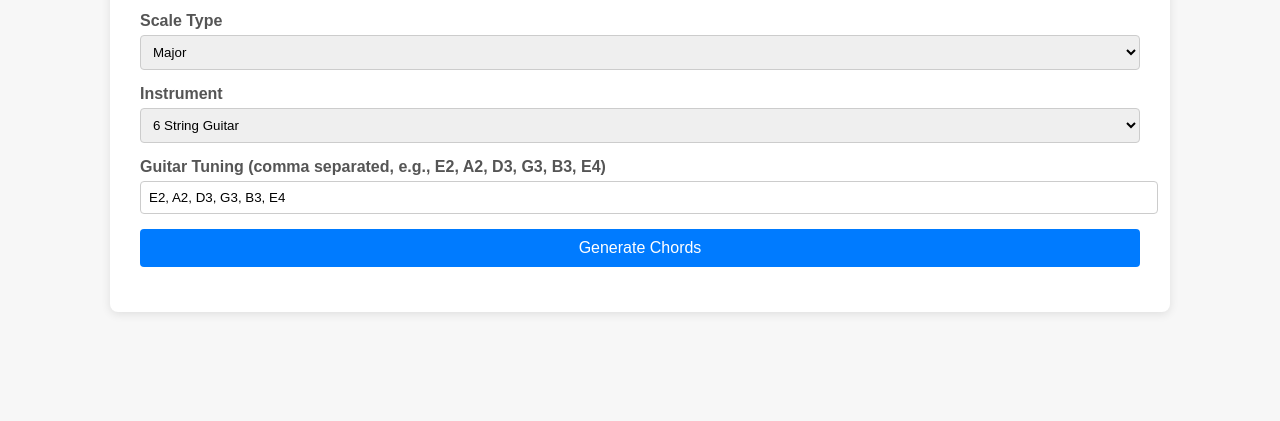
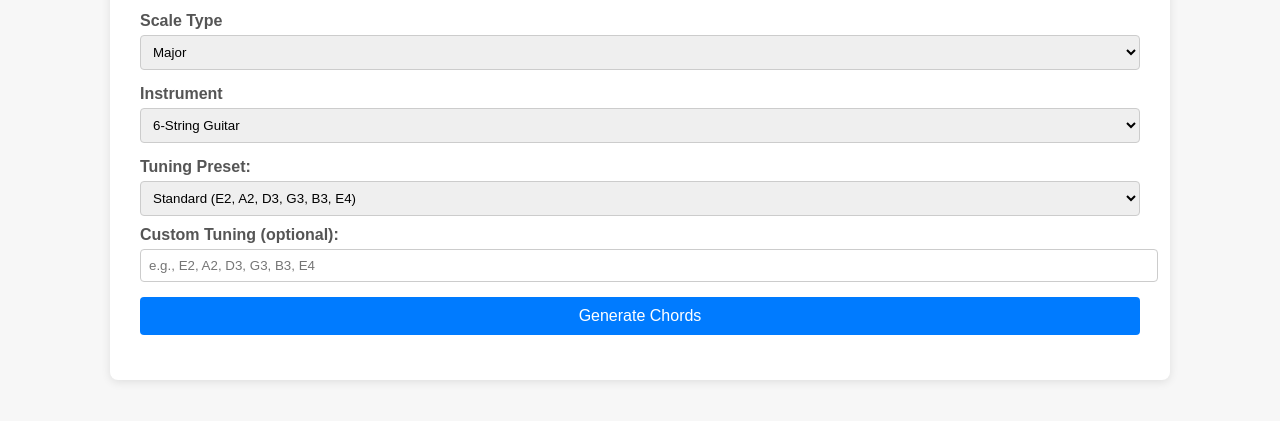
Before and after one commit to ruoso/explore-scales, a plain HTML site: page scale-explorer.html in a window 1280 px wide. Shown: the part 179-600 px from the top of the page. Drawn offline with Linux system fonts and the light colour scheme.

Commit message:
preset and custom tuning

```diff
--- a/scale-explorer.html
+++ b/scale-explorer.html
@@ -2,7 +2,7 @@
 <html lang="en">
 <head>
   <meta charset="UTF-8">
-  <title>Harmonic Scale Explorer - Custom Tuning, DFS, and SVG Diagrams</title>
+  <title>Harmonic Scale Explorer - Extended Tunings with Customization</title>
   <style>
     body {
       font-family: Arial, sans-serif;
@@ -95,16 +95,14 @@
       <div class="form-group">
         <label for="instrument">Instrument</label>
         <select id="instrument" required>
-          <option value="6guitar">6 String Guitar</option>
-          <option value="7guitar">7 String Guitar</option>
+          <!-- Multiple guitar instrument options and Piano -->
+          <option value="6guitar">6‑String Guitar</option>
+          <option value="7guitar">7‑String Guitar</option>
           <option value="piano">Piano</option>
         </select>
       </div>
-      <!-- Custom tuning input for guitar -->
-      <div class="form-group" id="tuningGroup">
-        <label for="guitarTuning">Guitar Tuning (comma separated, e.g., E2, A2, D3, G3, B3, E4)</label>
-        <input type="text" id="guitarTuning" value="E2, A2, D3, G3, B3, E4">
-      </div>
+      <!-- Tuning controls appear when a guitar instrument is selected -->
+      <div class="form-group" id="tuningGroup"></div>
       <button type="submit" class="submit-btn">Generate Chords</button>
     </form>
     <div id="results" class="result"></div>
@@ -113,29 +111,41 @@
   <script>
     // Constants and Default Tunings
     const notes = ["C", "C#", "D", "D#", "E", "F", "F#", "G", "G#", "A", "A#", "B"];
+    const tuningPresets = {
+      "6guitar": [
+        { name: "Standard", tuning: "E2, A2, D3, G3, B3, E4" },
+        { name: "Drop D", tuning: "D2, A2, D3, G3, B3, E4" },
+        { name: "Open G", tuning: "D2, G2, D3, G3, B3, D4" },
+        { name: "Open D", tuning: "D2, A2, D3, F#3, A3, D4" },
+        { name: "DADGAD", tuning: "D2, A2, D3, G3, A3, D4" },
+        { name: "Open C", tuning: "C2, G2, C3, G3, E3, G3" }
+      ],
+      "7guitar": [
+        { name: "Standard", tuning: "B1, E2, A2, D3, G3, B3, E4" },
+        { name: "Brazilian", tuning: "C1, E2, A2, D3, G3, B3, E4" }
+      ]
+    };
     const defaultTuning6 = "E2, A2, D3, G3, B3, E4";
     const defaultTuning7 = "B1, E2, A2, D3, G3, B3, E4";
 
-    // Chord qualities, Roman numeral mapping, and function labels.
+    // Chord qualities, Roman numeral mapping, and functional labels.
     const chordQualities = {
       major: ["major", "minor", "minor", "major", "major", "minor", "diminished"],
       minor: ["minor", "diminished", "major", "minor", "minor", "major", "major"],
       harmonicMinor: ["minor", "diminished", "augmented", "minor", "major", "major", "diminished"]
     };
-
     const romanMapping = {
       major: ["I", "ii", "iii", "IV", "V", "vi", "vii°"],
       minor: ["i", "ii°", "III", "iv", "v", "VI", "VII"],
       harmonicMinor: ["i", "ii°", "III+", "iv", "V", "VI", "vii°"]
     };
-
     const functionsMapping = {
       major: ["Tonic", "Supertonic", "Mediant", "Subdominant", "Dominant", "Submediant", "Leading Tone"],
       minor: ["Tonic", "Supertonic", "Mediant", "Subdominant", "Dominant", "Submediant", "Subtonic"],
       harmonicMinor: ["Tonic", "Supertonic", "Mediant", "Subdominant", "Dominant", "Submediant", "Leading Tone"]
     };
 
-    // Show/hide custom tuning input based on instrument selection.
+    // Show/hide and populate tuning controls based on instrument selection.
     const instrumentSelect = document.getElementById("instrument");
     const tuningGroup = document.getElementById("tuningGroup");
     instrumentSelect.addEventListener("change", function() {
@@ -143,14 +153,39 @@
         tuningGroup.style.display = "none";
       } else {
         tuningGroup.style.display = "block";
-        if (this.value === "6guitar") {
-          document.getElementById("guitarTuning").value = defaultTuning6;
-        } else if (this.value === "7guitar") {
-          document.getElementById("guitarTuning").value = defaultTuning7;
-        }
+        populateTuningControls(this.value);
       }
     });
     instrumentSelect.dispatchEvent(new Event("change"));
+
+    function populateTuningControls(instrument) {
+      let presets = tuningPresets[instrument];
+      tuningGroup.innerHTML = "";
+      let presetLabel = document.createElement("label");
+      presetLabel.setAttribute("for", "tuningPreset");
+      presetLabel.textContent = "Tuning Preset:";
+      tuningGroup.appendChild(presetLabel);
+      let presetSelect = document.createElement("select");
+      presetSelect.id = "tuningPreset";
+      for (let preset of presets) {
+        let option = document.createElement("option");
+        option.value = preset.tuning;
+        option.textContent = preset.name + " (" + preset.tuning + ")";
+        presetSelect.appendChild(option);
+      }
+      tuningGroup.appendChild(presetSelect);
+      // Also add a text box for custom tuning.
+      let customLabel = document.createElement("label");
+      customLabel.setAttribute("for", "customTuning");
+      customLabel.textContent = "Custom Tuning (optional):";
+      customLabel.style.marginTop = "10px";
+      tuningGroup.appendChild(customLabel);
+      let customInput = document.createElement("input");
+      customInput.type = "text";
+      customInput.id = "customTuning";
+      customInput.placeholder = "e.g., E2, A2, D3, G3, B3, E4";
+      tuningGroup.appendChild(customInput);
+    }
 
     // Parse tuning string into an array of objects { note, octave }.
     function parseGuitarTuning(tuningStr) {
@@ -209,7 +244,7 @@
       }
     }
 
-    // Given a tuning object and a fret, compute produced pitch (e.g., "E2").
+    // Given a tuning object and a fret, compute produced pitch.
     function getProducedPitch(tuningObj, fret) {
       let baseIndex = notes.indexOf(tuningObj.note);
       let total = baseIndex + fret;
@@ -218,7 +253,7 @@
       return producedNote + (tuningObj.octave + octaveIncrease);
     }
 
-    // Helper: convert pitch string (e.g., "E2") to a numeric value.
+    // Helper: convert pitch string to numeric value.
     function pitchToValue(pitch) {
       let match = pitch.match(/^([A-G]#?)(\d+)$/);
       if (!match) return null;
@@ -366,14 +401,13 @@
     // SVG Rendering Function
     // ---------------------------
     function renderChordSVG(candidateStr, tuning) {
-      // candidateStr is something like "x 0 2 3 1 0".
       let candidate = candidateStr.split(" ");
       let numStrings = tuning.length;
-      // Determine if any fretted note is greater than 4.
       let pressed = candidate.filter(val => val !== "x" && val !== "0").map(val => parseInt(val));
       let displayStartFret;
+      // If no pressed fret is greater than 4, anchor at nut.
       if (pressed.length === 0 || Math.max(...pressed) <= 4) {
-        displayStartFret = 1; // Anchor at the nut.
+        displayStartFret = 1;
       } else {
         displayStartFret = Math.min(...pressed);
       }
@@ -385,18 +419,18 @@
       let stringSpacing = (width - marginLeft) / numStrings;
       let fretSpacing = (height - marginTop) / numFretsToShow;
       let svg = `<svg width="${width}" height="${height}" xmlns="http://www.w3.org/2000/svg">`;
-      // Draw vertical lines for strings.
+      // Vertical string lines.
       for (let i = 0; i < numStrings; i++) {
         let x = marginLeft + i * stringSpacing + stringSpacing / 2;
         svg += `<line x1="${x}" y1="${marginTop}" x2="${x}" y2="${height}" stroke="black" stroke-width="1" />`;
       }
-      // Draw horizontal fret lines.
+      // Horizontal fret lines.
       for (let j = 0; j <= numFretsToShow; j++) {
         let y = marginTop + j * fretSpacing;
         let strokeWidth = j === 0 ? 3 : 1;
         svg += `<line x1="${marginLeft}" y1="${y}" x2="${width}" y2="${y}" stroke="black" stroke-width="${strokeWidth}" />`;
       }
-      // Render open/mute markers above the nut.
+      // Render open/mute markers.
       for (let i = 0; i < numStrings; i++) {
         let x = marginLeft + i * stringSpacing + stringSpacing / 2;
         let mark = candidate[i];
@@ -411,15 +445,14 @@
         let mark = candidate[i];
         if (mark !== "x" && mark !== "0") {
           let fret = parseInt(mark);
-          let fretPosition = fret - displayStartFret; // 0-based index in our span.
+          let fretPosition = fret - displayStartFret;
           let x = marginLeft + i * stringSpacing + stringSpacing / 2;
           let y = marginTop + (fretPosition + 0.5) * fretSpacing;
-          svg += `<circle cx="${x}" cy="${y}" r="${stringSpacing / 4}" fill="black" />`;
+          svg += `<circle cx="${x}" cy="${y}" r="${stringSpacing/4}" fill="black" />`;
         }
       }
-      // If displayStartFret > 1, show that fret number on the left.
       if (displayStartFret > 1) {
-        svg += `<text x="5" y="${marginTop + fretSpacing / 2}" font-size="12" fill="black">${displayStartFret}</text>`;
+        svg += `<text x="5" y="${marginTop + fretSpacing/2}" font-size="12" fill="black">${displayStartFret}</text>`;
       }
       svg += `</svg>`;
       return svg;
@@ -436,11 +469,12 @@
       const instrument = document.getElementById('instrument').value;
       let customTuning = null;
       if (instrument === "6guitar" || instrument === "7guitar") {
-        let tuningStr = document.getElementById('guitarTuning').value;
+        let tuningPresetSelect = document.getElementById("tuningPreset");
+        let presetTuningStr = tuningPresetSelect.value;
+        let customTuningStr = document.getElementById("customTuning").value.trim();
+        // If a custom tuning is provided, use it; otherwise, use the preset.
+        let tuningStr = customTuningStr !== "" ? customTuningStr : presetTuningStr;
         customTuning = parseGuitarTuning(tuningStr);
-        if (customTuning.length === 0) {
-          customTuning = instrument === "6guitar" ? parseGuitarTuning(defaultTuning6) : parseGuitarTuning(defaultTuning7);
-        }
       }
       const resultsDiv = document.getElementById('results');
       resultsDiv.innerHTML = '';
```
